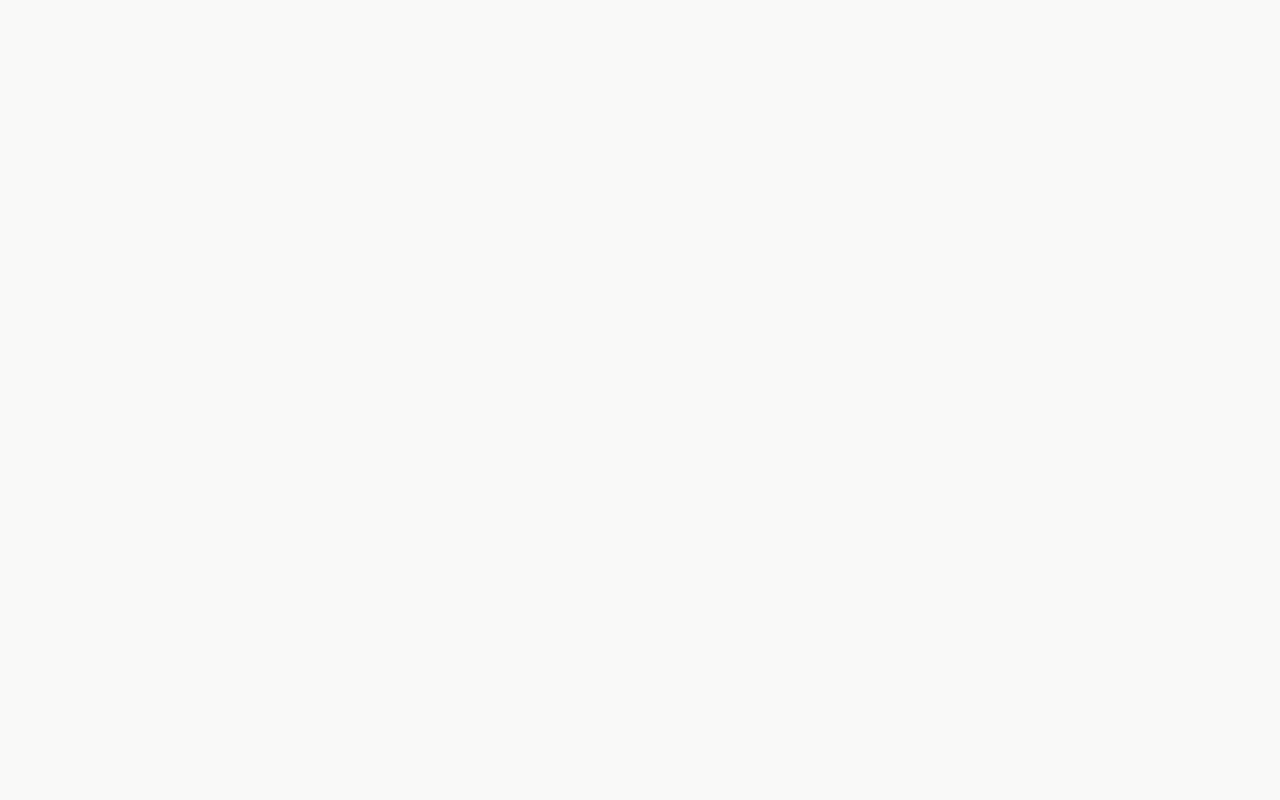
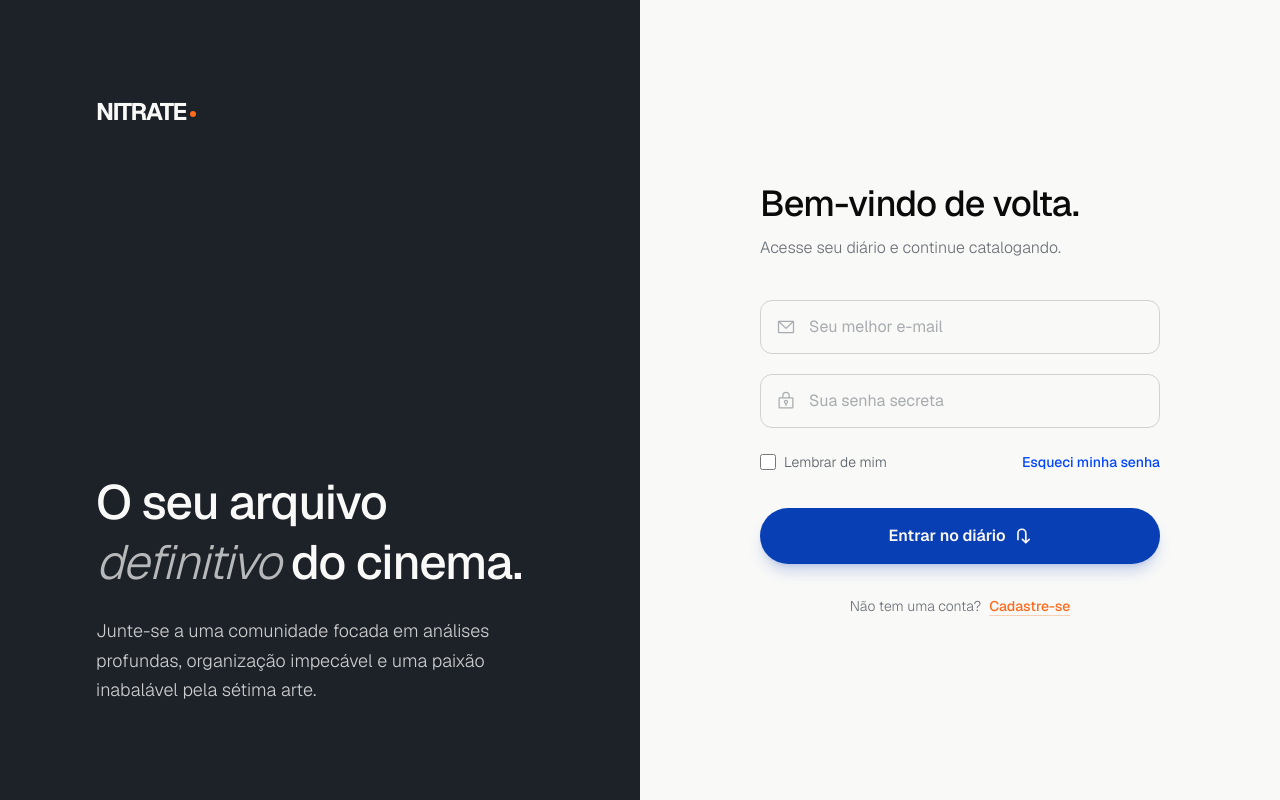
Before and after one commit to 21lucasbarros/nitrate, a Next.js app: page /sign-in in a window 1280 px wide. Built offline with nearby package versions, Linux system fonts and the light colour scheme.

Commit message:
feat: criei uma pagina simples de login.

```diff
--- a/src/app/(public)/sign-in/page.tsx
+++ b/src/app/(public)/sign-in/page.tsx
@@ -1,7 +1,177 @@
+"use client";
+
+import { useState } from 'react';
+import { EnvelopeSimpleIcon, LockKeyIcon, CircleNotchIcon, ArrowURightDownIcon, UserIcon } from '@phosphor-icons/react';
+
 export default function SignInPage() {
+  const [isLogin, setIsLogin] = useState(true);
+  const [isAnimating, setIsAnimating] = useState(false);
+  const [isLoading, setIsLoading] = useState(false);
+
+  const toggleMode = (e: React.MouseEvent<HTMLButtonElement>) => {
+    e.preventDefault();
+    if (isLoading) return;
+
+    setIsAnimating(true);
+    setTimeout(() => {
+      setIsLogin(!isLogin);
+      setIsAnimating(false);
+    }, 300);
+  };
+
+  const handleSubmit = (e: React.FormEvent<HTMLFormElement>) => {
+    e.preventDefault();
+    setIsLoading(true);
+    setTimeout(() => {
+      setIsLoading(false);
+    }, 1500);
+  };
+
   return (
-    <>
+    <div className="min-h-screen flex bg-background text-foreground font-sans selection:bg-brand-blue selection:text-background">
 
-    </>
-  )
+      <div className="hidden lg:flex lg:w-1/2 relative bg-brand-charcoal overflow-hidden">
+        <div className="absolute inset-0 bg-linear-to-t from-brand-charcoal via-brand-charcoal/40 to-transparent"></div>
+
+        <div className="absolute inset-0 p-12 xl:p-24 flex flex-col justify-between z-10">
+          <div className="text-2xl font-bold tracking-tighter text-background uppercase flex items-center gap-1">
+            Nitrate<div className="w-1.5 h-1.5 rounded-full bg-brand-orange mt-1"></div>
+          </div>
+
+          <div className="max-w-lg">
+            <h2 className="text-4xl xl:text-5xl font-medium tracking-tight text-background leading-tight mb-6">
+              O seu arquivo <br/>
+              <span className="italic font-light text-background/70">definitivo</span> do cinema.
+            </h2>
+            <p className="text-lg text-background/80 font-light leading-relaxed">
+              Junte-se a uma comunidade focada em análises profundas, organização impecável e uma paixão inabalável pela sétima arte.
+            </p>
+          </div>
+        </div>
+      </div>
+
+      <div className="w-full lg:w-1/2 flex flex-col justify-center items-center p-6 sm:p-12 relative">
+
+        <div className="lg:hidden absolute top-8 left-6 sm:left-12 text-xl font-bold tracking-tighter uppercase flex items-center gap-1">
+          Nitrate<div className="w-1.5 h-1.5 rounded-full bg-brand-orange mt-1"></div>
+        </div>
+
+        <div className="w-full max-w-100">
+          <div className="mb-10 text-center lg:text-left">
+            <h1 className="text-3xl sm:text-4xl font-medium tracking-tight text-foreground mb-3">
+              {isLogin ? 'Bem-vindo de volta.' : 'Comece sua jornada.'}
+            </h1>
+            <p className="text-brand-slate/70 font-light text-sm sm:text-base">
+              {isLogin
+                ? 'Acesse seu diário e continue catalogando.'
+                : 'Crie sua conta para registrar seus filmes favoritos.'}
+            </p>
+          </div>
+
+          <div className={`transition-opacity duration-300 ease-in-out ${isAnimating ? 'opacity-0' : 'opacity-100'}`}>
+            <form onSubmit={handleSubmit} className="flex flex-col gap-5">
+
+              {!isLogin && (
+                <div className="group relative">
+                  <div className="absolute inset-y-0 left-0 pl-4 flex items-center pointer-events-none text-brand-slate/40 group-focus-within:text-brand-blue transition-colors">
+                    <UserIcon size={20} />
+                  </div>
+                  <input
+                    type="text"
+                    required
+                    placeholder="Nome de usuário (@username)"
+                    className="w-full pl-12 pr-4 py-3.5 bg-transparent border border-brand-slate/20 rounded-xl text-foreground placeholder:text-brand-slate/40 focus:outline-none focus:border-brand-blue focus:ring-1 focus:ring-brand-blue transition-all"
+                  />
+                </div>
+              )}
+
+              <div className="group relative">
+                <div className="absolute inset-y-0 left-0 pl-4 flex items-center pointer-events-none text-brand-slate/40 group-focus-within:text-brand-blue transition-colors">
+                  <EnvelopeSimpleIcon size={20} />
+                </div>
+                <input
+                  type="email"
+                  required
+                  placeholder="Seu melhor e-mail"
+                  className="w-full pl-12 pr-4 py-3.5 bg-transparent border border-brand-slate/20 rounded-xl text-foreground placeholder:text-brand-slate/40 focus:outline-none focus:border-brand-blue focus:ring-1 focus:ring-brand-blue transition-all"
+                />
+              </div>
+
+              <div className="group relative">
+                <div className="absolute inset-y-0 left-0 pl-4 flex items-center pointer-events-none text-brand-slate/40 group-focus-within:text-brand-blue transition-colors">
+                  <LockKeyIcon size={20} />
+                </div>
+                <input
+                  type="password"
+                  required
+                  placeholder="Sua senha secreta"
+                  className="w-full pl-12 pr-4 py-3.5 bg-transparent border border-brand-slate/20 rounded-xl text-foreground placeholder:text-brand-slate/40 focus:outline-none focus:border-brand-blue focus:ring-1 focus:ring-brand-blue transition-all"
+                />
+              </div>
+
+              {!isLogin && (
+                <div className="group relative">
+                  <div className="absolute inset-y-0 left-0 pl-4 flex items-center pointer-events-none text-brand-slate/40 group-focus-within:text-brand-blue transition-colors">
+                    <LockKeyIcon size={20} />
+                  </div>
+                  <input
+                    type="password"
+                    required
+                    placeholder="Confirme sua senha"
+                    className="w-full pl-12 pr-4 py-3.5 bg-transparent border border-brand-slate/20 rounded-xl text-foreground placeholder:text-brand-slate/40 focus:outline-none focus:border-brand-blue focus:ring-1 focus:ring-brand-blue transition-all"
+                  />
+                </div>
+              )}
+
+              {isLogin && (
+                <div className="flex items-center justify-between mt-1 mb-2">
+                  <label className="flex items-center gap-2 cursor-pointer group">
+                    <input
+                      type="checkbox"
+                      className="w-4 h-4 rounded border-brand-slate/30 text-brand-blue focus:ring-brand-blue focus:ring-offset-background transition-all bg-transparent checked:bg-brand-blue"
+                    />
+                    <span className="text-sm font-light text-brand-slate/80 group-hover:text-foreground transition-colors">
+                      Lembrar de mim
+                    </span>
+                  </label>
+
+                  <a href="#" className="text-sm font-medium text-brand-blue hover:text-brand-blue/80 transition-colors">
+                    Esqueci minha senha
+                  </a>
+                </div>
+              )}
+
+              <button
+                type="submit"
+                disabled={isLoading}
+                className="w-full flex items-center justify-center gap-2 bg-brand-btn text-brand-btn-text py-4 rounded-full font-semibold hover:bg-brand-btn/90 hover:scale-[1.02] active:scale-[0.98] transition-all disabled:opacity-70 disabled:hover:scale-100 disabled:cursor-not-allowed mt-2 shadow-lg shadow-brand-btn/20"
+              >
+                {isLoading ? (
+                  <CircleNotchIcon size={20} className="animate-spin" />
+                ) : (
+                  <>
+                    {isLogin ? 'Entrar no diário' : 'Criar minha conta'}
+                    <ArrowURightDownIcon size={18} weight="bold" />
+                  </>
+                )}
+              </button>
+            </form>
+
+            <div className="mt-8 text-center">
+              <p className="text-sm text-brand-slate/70 font-light">
+                {isLogin ? 'Não tem uma conta?' : 'Já possui uma conta?'}
+                <button
+                  onClick={toggleMode}
+                  className="ml-2 font-medium text-brand-orange hover:text-brand-orange/80 transition-colors focus:outline-none underline underline-offset-4 decoration-brand-orange/30 hover:decoration-brand-orange"
+                >
+                  {isLogin ? 'Cadastre-se' : 'Entrar'}
+                </button>
+              </p>
+            </div>
+
+          </div>
+        </div>
+      </div>
+    </div>
+  );
 }
```
